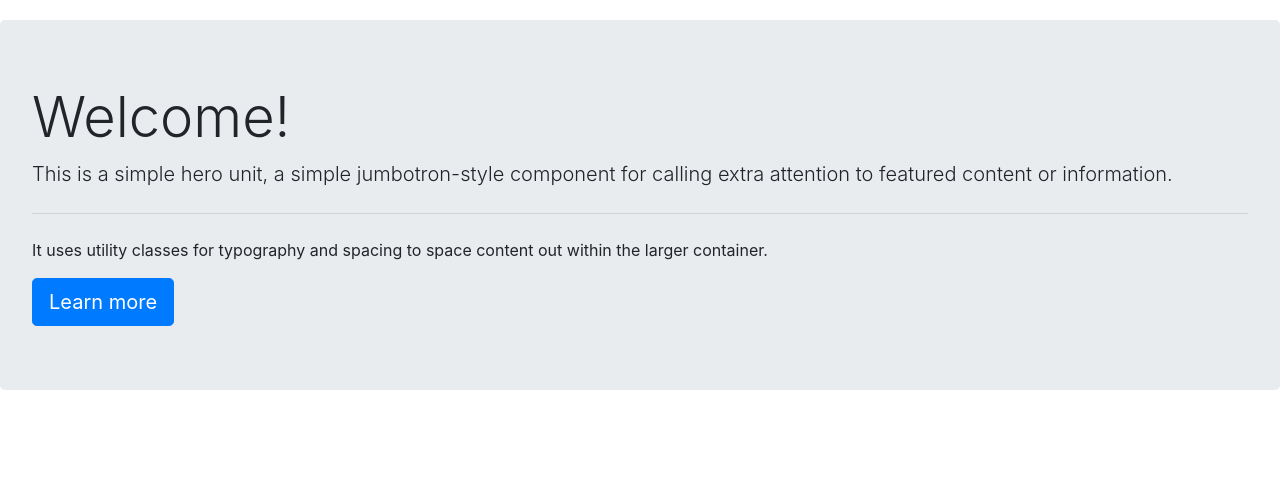
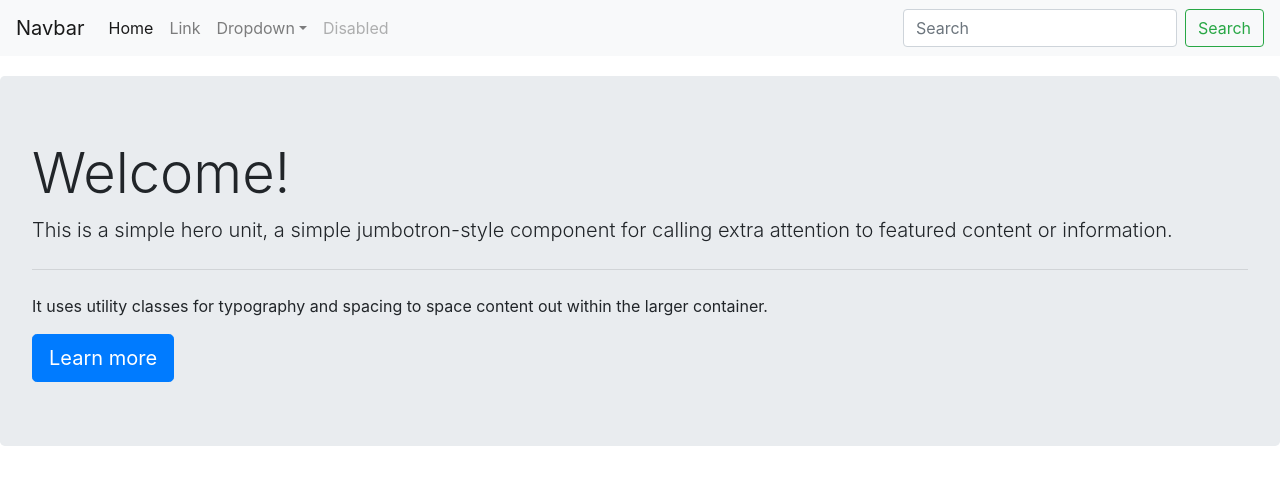
Before and after one commit to jtschoonhoven/media-archive, a React app: page / in a window 1280 px wide. Shown: the top 484 px of the page. Built offline with nearby package versions, Linux system fonts and the light colour scheme; the HTML template or start-up script is replaced by a standard one.

Commit message:
navbar to jsx

```diff
--- a/src/app.jsx
+++ b/src/app.jsx
@@ -2,12 +2,13 @@
 import ReactDOM from 'react-dom';
 
 import './styles/main.scss';
-import ArchiveLogin from './components/login/index.jsx';
+import { ArchiveLogin, ArchiveNavbar } from './components';
 
 
-const element = document.createElement('div');
-element.id = 'root';
-document.body.appendChild(element);
+ReactDOM.render(
+    <ArchiveNavbar />,
+    document.getElementById('archive-navbar'),
+);
 
 
 ReactDOM.render(
--- a/src/components/index.js
+++ b/src/components/index.js
@@ -1,6 +1,5 @@
-function example() {
-    console.log('component!');
-}
+import ArchiveLogin from './login/login.jsx';
+import ArchiveNavbar from './navbar/navbar.jsx';
 
 
-export default example;
+export { ArchiveLogin, ArchiveNavbar };
--- a/src/components/login/index.jsx
+++ b/src/components/login/login.jsx
@@ -15,7 +15,9 @@
                     It uses utility classes for typography and spacing to space content
                     out within the larger container.
                 </p>
-                <a className="btn btn-primary btn-lg" href="#" role="button">Learn more</a>
+                <a className="btn btn-primary btn-lg" href="#" role="button">
+                    Learn more
+                </a>
             </div>
         );
     }
--- /dev/null
+++ b/src/components/navbar/navbar.jsx
@@ -0,0 +1,80 @@
+import React from 'react';
+
+
+class ArchiveNavbar extends React.Component {
+    render() {
+        return (
+            <nav className="navbar navbar-expand-lg navbar-light bg-light">
+                <a className="navbar-brand" href="#">Navbar</a>
+                <button
+                    className="navbar-toggler"
+                    type="button"
+                    data-toggle="collapse"
+                    data-target="#navbarSupportedContent"
+                    aria-controls="navbarSupportedContent"
+                    aria-expanded="false"
+                    aria-label="Toggle navigation"
+                >
+                    <span className="navbar-toggler-icon"></span>
+                </button>
+
+                <div className="collapse navbar-collapse" id="navbarSupportedContent">
+                    <ul className="navbar-nav mr-auto">
+                        <li className="nav-item active">
+                            <a className="nav-link" href="#">Home
+                                <span className="sr-only">(current)</span>
+                            </a>
+                        </li>
+                        <li className="nav-item">
+                            <a className="nav-link" href="#">Link</a>
+                        </li>
+                        <li className="nav-item dropdown">
+                            <a
+                                id="navbarDropdown"
+                                className="nav-link dropdown-toggle"
+                                href="#"
+                                role="button"
+                                data-toggle="dropdown"
+                                aria-haspopup="true"
+                                aria-expanded="false"
+                            >
+                                Dropdown
+                            </a>
+                            <div
+                                className="dropdown-menu"
+                                aria-labelledby="navbarDropdown"
+                            >
+                                <a className="dropdown-item" href="#">Action</a>
+                                <a className="dropdown-item" href="#">Another action</a>
+                                <div className="dropdown-divider"></div>
+                                <a className="dropdown-item" href="#">
+                                    Something else here
+                                </a>
+                            </div>
+                        </li>
+                        <li className="nav-item">
+                            <a className="nav-link disabled" href="#">Disabled</a>
+                        </li>
+                    </ul>
+                    <form className="form-inline my-2 my-lg-0">
+                        <input
+                            className="form-control mr-sm-2"
+                            type="search"
+                            placeholder="Search"
+                            aria-label="Search"
+                        />
+                        <button
+                            className="btn btn-outline-success my-2 my-sm-0"
+                            type="submit"
+                        >
+                            Search
+                        </button>
+                    </form>
+                </div>
+            </nav>
+        );
+    }
+}
+
+
+export default ArchiveNavbar;
```
Also changed, not shown: 3 other files (tests, documents, lock files or other folders).
